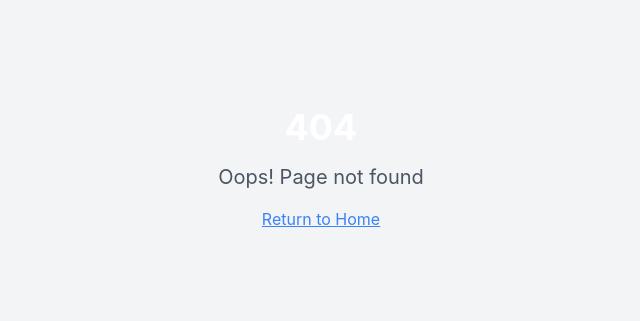
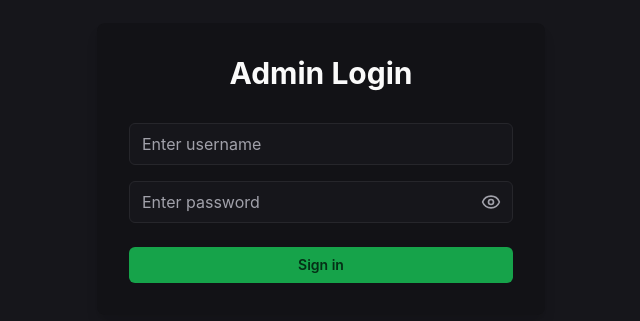
Before and after one commit to kishoredodda123/SoundWave, a React (Vite) app: page /admin-login in a window 1280 px wide. Before the commit this address had no page. Shown: the part 231-552 px from the top of the page, without its empty margins (319-959 px from the left). Built offline with nearby package versions, Linux system fonts and the light colour scheme; a web font is replaced by a local one.

Commit message:
Auth_admin page

```diff
--- a/src/App.tsx
+++ b/src/App.tsx
@@ -1,8 +1,9 @@
-
 import { BrowserRouter as Router, Routes, Route } from 'react-router-dom';
 import { QueryClient, QueryClientProvider } from '@tanstack/react-query';
 import { Toaster } from '@/components/ui/toaster';
 import { MusicPlayerProvider } from '@/contexts/MusicPlayerContext';
+import { AuthProvider } from '@/contexts/AuthContext';
+import ProtectedRoute from '@/components/ProtectedRoute';
 import Index from '@/pages/Index';
 import Search from '@/pages/Search';
 import LikedSongs from '@/pages/LikedSongs';
@@ -11,6 +12,7 @@ import Library from '@/pages/Library';
 import Albums from '@/pages/Albums';
 import AlbumDetail from '@/pages/AlbumDetail';
 import Admin from '@/pages/Admin';
+import AdminLogin from '@/pages/AdminLogin';
 import NotFound from '@/pages/NotFound';
 import './App.css';
 
@@ -19,6 +21,7 @@ const queryClient = new QueryClient();
 function App() {
   return (
     <QueryClientProvider client={queryClient}>
+      <AuthProvider>
         <MusicPlayerProvider>
           <Router>
             <div className="h-full w-full bg-music-darkBg text-white overflow-hidden">
@@ -30,13 +33,22 @@ function App() {
                 <Route path="/library" element={<Library />} />
                 <Route path="/albums" element={<Albums />} />
                 <Route path="/albums/:albumId" element={<AlbumDetail />} />
-              <Route path="/admin" element={<Admin />} />
+                <Route path="/admin-login" element={<AdminLogin />} />
+                <Route
+                  path="/admin"
+                  element={
+                    <ProtectedRoute>
+                      <Admin />
+                    </ProtectedRoute>
+                  }
+                />
                 <Route path="*" element={<NotFound />} />
               </Routes>
               <Toaster />
             </div>
           </Router>
         </MusicPlayerProvider>
+      </AuthProvider>
     </QueryClientProvider>
   );
 }
--- /dev/null
+++ b/src/components/ProtectedRoute.tsx
@@ -0,0 +1,12 @@
+import { Navigate } from 'react-router-dom';
+import { useAuth } from '../contexts/AuthContext';
+
+export default function ProtectedRoute({ children }: { children: React.ReactNode }) {
+  const { isAuthenticated } = useAuth();
+
+  if (!isAuthenticated) {
+    return <Navigate to="/admin-login" replace />;
+  }
+
+  return <>{children}</>;
+}
--- /dev/null
+++ b/src/contexts/AuthContext.tsx
@@ -0,0 +1,42 @@
+import React, { createContext, useContext, useState, ReactNode } from 'react';
+
+interface AuthContextType {
+  isAuthenticated: boolean;
+  login: (username: string, password: string) => boolean;
+  logout: () => void;
+}
+
+const AuthContext = createContext<AuthContextType | undefined>(undefined);
+
+const ADMIN_USERNAME = "Kishore_admin";
+const ADMIN_PASSWORD = "D_kishore@2006";
+
+export function AuthProvider({ children }: { children: ReactNode }) {
+  const [isAuthenticated, setIsAuthenticated] = useState(false);
+
+  const login = (username: string, password: string) => {
+    if (username === ADMIN_USERNAME && password === ADMIN_PASSWORD) {
+      setIsAuthenticated(true);
+      return true;
+    }
+    return false;
+  };
+
+  const logout = () => {
+    setIsAuthenticated(false);
+  };
+
+  return (
+    <AuthContext.Provider value={{ isAuthenticated, login, logout }}>
+      {children}
+    </AuthContext.Provider>
+  );
+}
+
+export function useAuth() {
+  const context = useContext(AuthContext);
+  if (context === undefined) {
+    throw new Error('useAuth must be used within an AuthProvider');
+  }
+  return context;
+}
--- /dev/null
+++ b/src/pages/AdminLogin.tsx
@@ -0,0 +1,91 @@
+import React, { useState } from 'react';
+import { useNavigate } from 'react-router-dom';
+import { useAuth } from '../contexts/AuthContext';
+import { Eye, EyeOff } from 'lucide-react';
+
+export default function AdminLogin() {
+  const [username, setUsername] = useState('');
+  const [password, setPassword] = useState('');
+  const [error, setError] = useState('');
+  const [showPassword, setShowPassword] = useState(false);
+  const { login } = useAuth();
+  const navigate = useNavigate();
+
+  const handleSubmit = (e: React.FormEvent) => {
+    e.preventDefault();
+    const success = login(username, password);
+    if (success) {
+      navigate('/admin');
+    } else {
+      setError('Invalid username or password');
+    }
+  };
+
+  return (
+    <div className="flex min-h-screen items-center justify-center bg-background">
+      <div className="w-full max-w-md space-y-8 rounded-lg bg-card p-8 shadow-lg">
+        <div>
+          <h2 className="text-center text-3xl font-bold text-foreground">
+            Admin Login
+          </h2>
+        </div>
+        <form className="mt-8 space-y-6" onSubmit={handleSubmit}>
+          <div className="space-y-4">
+            <div>
+              <label htmlFor="username" className="sr-only">
+                Username
+              </label>
+              <input
+                id="username"
+                name="username"
+                type="text"
+                required
+                className="relative block w-full rounded-md border border-input bg-background px-3 py-2 text-foreground placeholder-muted-foreground focus:border-primary focus:outline-none focus:ring-2 focus:ring-primary focus:ring-offset-2"
+                placeholder="Enter username"
+                value={username}
+                onChange={(e) => setUsername(e.target.value)}
+              />
+            </div>
+            <div className="relative">
+              <label htmlFor="password" className="sr-only">
+                Password
+              </label>
+              <input
+                id="password"
+                name="password"
+                type={showPassword ? "text" : "password"}
+                required
+                className="relative block w-full rounded-md border border-input bg-background px-3 py-2 text-foreground placeholder-muted-foreground focus:border-primary focus:outline-none focus:ring-2 focus:ring-primary focus:ring-offset-2"
+                placeholder="Enter password"
+                value={password}
+                onChange={(e) => setPassword(e.target.value)}
+              />
+              <button
+                type="button"
+                className="absolute right-3 top-1/2 -translate-y-1/2 text-muted-foreground hover:text-foreground"
+                onClick={() => setShowPassword(!showPassword)}
+              >
+                {showPassword ? (
+                  <EyeOff className="h-5 w-5" />
+                ) : (
+                  <Eye className="h-5 w-5" />
+                )}
+              </button>
+            </div>
+          </div>
+          {error && (
+            <div className="text-center text-sm text-destructive">{error}</div>
+          )}
+          <div>
+            <button
+              type="submit"
+              className="group relative flex w-full justify-center rounded-md bg-primary px-3 py-2 text-sm font-semibold text-primary-foreground hover:bg-primary/90 focus:outline-none focus:ring-2 focus:ring-primary focus:ring-offset-2"
+            >
+              Sign in
+            </button>
+          </div>
+        </form>
+      </div>
+    </div>
+  );
+}
```
Lines whose indentation alone changed are shown as unchanged.
